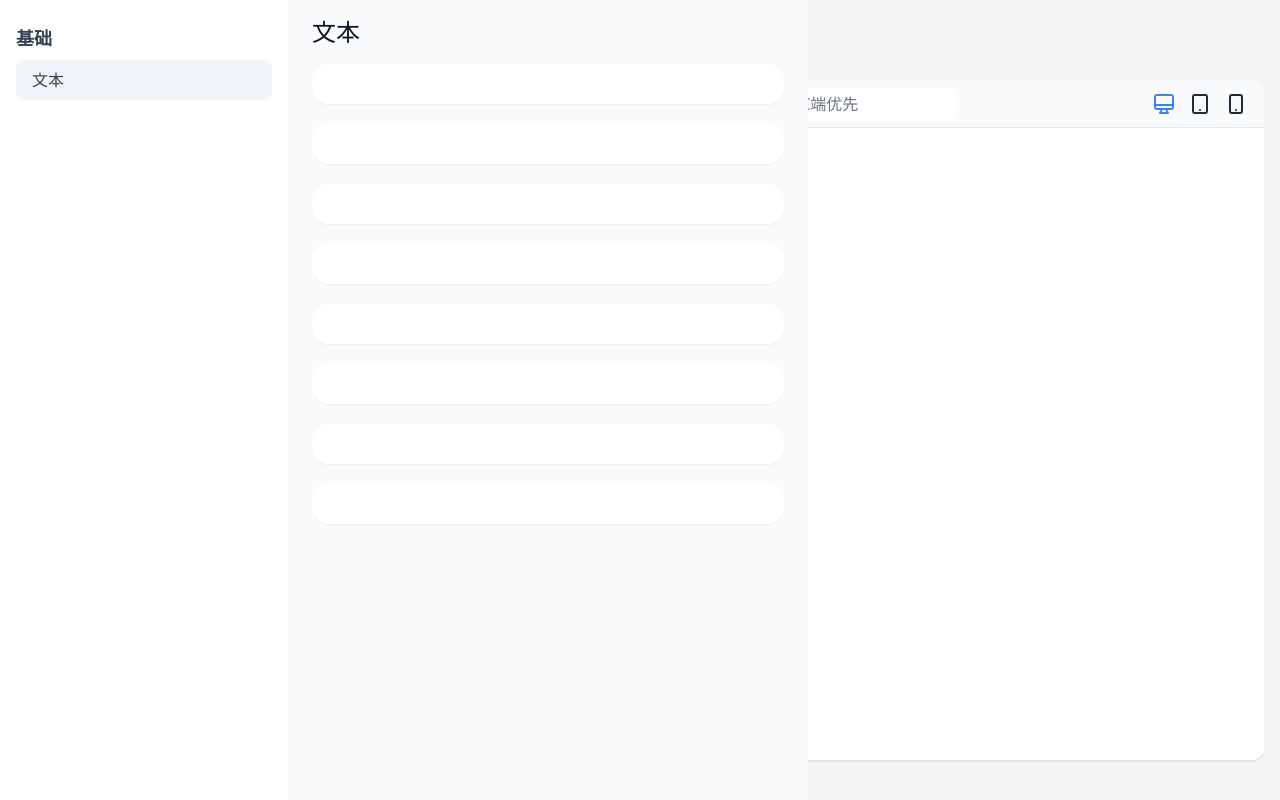
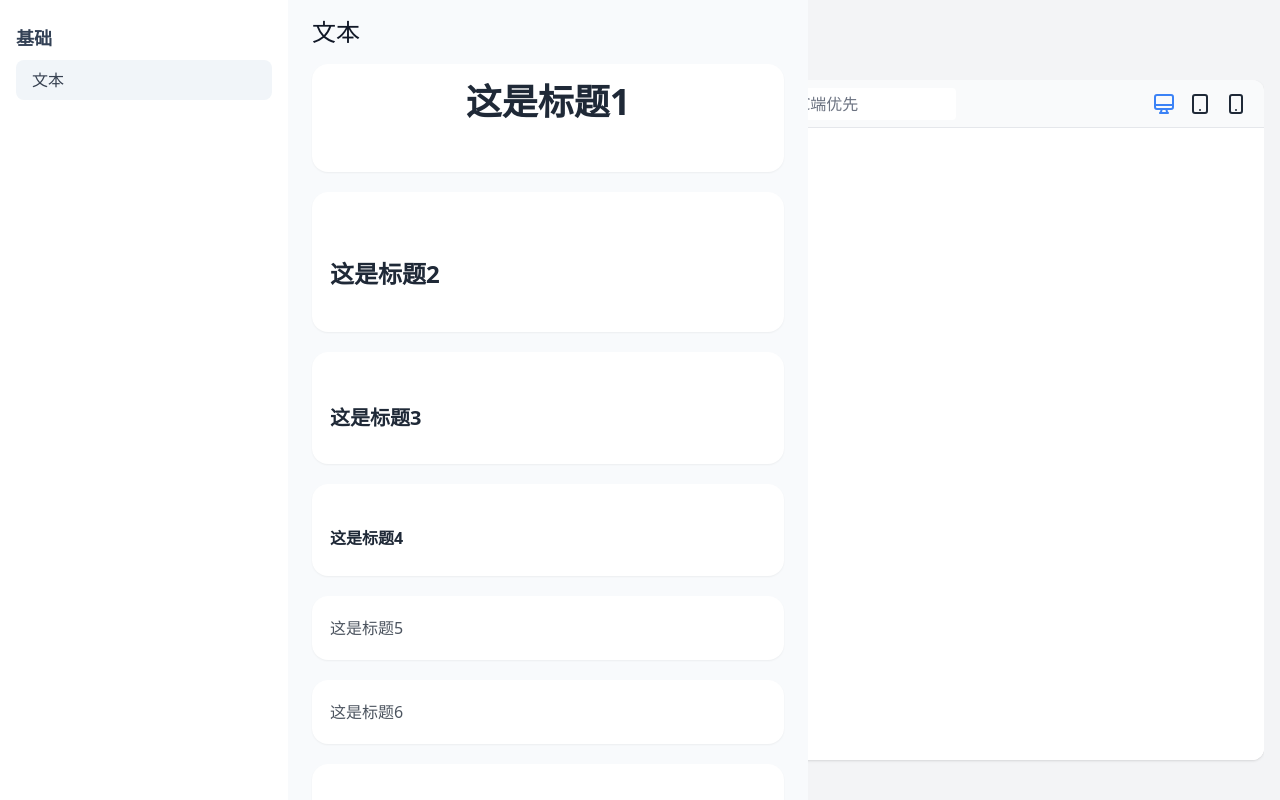
Before and after one commit to meetqy/acss-dnd, a Vue app: page / in a window 1280 px wide. Both pictures are taken after a click on the item "文本". Built offline with nearby package versions, Linux system fonts and the light colour scheme; the HTML template or start-up script is replaced by a standard one.

Commit message:
chore: 菜单和画布交互

```diff
--- a/src/stores/menu.ts
+++ b/src/stores/menu.ts
@@ -1,4 +1,4 @@
-import { h1, h2, h3, h4, h5, h6, p, span } from "@/template/text";
+import Text, { type Template } from "@/template/text";
 import { defineStore } from "pinia";
 
 export const useMenuStore = defineStore({
@@ -11,7 +11,7 @@ export const useMenuStore = defineStore({
         id: "1",
         text: "文本",
         wrapClass: ["prose"],
-        components: [h1, h2, h3, h4, h5, h6, p, span],
+        components: Text,
       },
     ],
   }),
@@ -46,5 +46,5 @@ export interface MenuComponent {
   id: string;
   text: string;
   wrapClass: string[];
-  components: JSX.Element[];
+  components: Template[];
 }
--- a/src/views/component-preview/index.tsx
+++ b/src/views/component-preview/index.tsx
@@ -1,6 +1,7 @@
 import { useMenuStore } from "@/stores/menu";
 import { useEventListener } from "@vueuse/core";
 import { computed, defineComponent, ref } from "vue";
+import { menuPostMessage } from "../iframe.io";
 import "./index.css";
 
 export default defineComponent({
@@ -30,12 +31,13 @@ export default defineComponent({
 
     const ondrag = (e: Event) => {
       const dragIndex = +(e.target as HTMLElement).id.split("_")[1];
+      if (dragIndex === menuStore.component) return;
       menuStore.setComponent(dragIndex);
-      const component = menuStore.curItem?.components[dragIndex];
     };
 
-    const ondragend = (e: Event) => {
-      console.log(e.target as HTMLElement, "dragend");
+    const ondragend = () => {
+      const component = menuStore.curItem?.components[menuStore.component];
+      menuPostMessage.component(component?.str);
     };
 
     return () => {
@@ -43,7 +45,7 @@ export default defineComponent({
         <div
           ref={element}
           class={`w-full h-full absolute transition-opacity ${
-            isShowComponent.value ? "opacity-100" : "opacity-0"
+            isShowComponent.value ? "opacity-100" : "opacity-0 hidden"
           }`}
         >
           <div class="mask mask-show" id="mask"></div>
@@ -63,9 +65,9 @@ export default defineComponent({
                   draggable
                   onDrag={ondrag}
                   onDragend={ondragend}
-                  class="translate-x-0 translate-y-0 card cursor-pointer p-4 mb-5 bg-base-100 shadow-sm border-4 border-transparent hover:border-primary"
+                  class="translate-x-0 translate-y-0 card cursor-pointer p-4 mb-5 bg-base-100 shadow-sm border-2 border-transparent hover:border-primary"
                 >
-                  {item}
+                  {item.jsx}
                 </li>
               ))}
             </ul>
--- a/src/views/editor-wrap/components/browser.vue
+++ b/src/views/editor-wrap/components/browser.vue
@@ -1,5 +1,3 @@
-<script lang="ts" setup></script>
-
 <template>
   <div
     class="w-full max-w-screen-xl m-auto overflow-hidden flex-1 pb-10"
--- a/src/views/editor-wrap/index.vue
+++ b/src/views/editor-wrap/index.vue
@@ -8,9 +8,16 @@
 </template>
 
 <script lang="ts" setup>
-import { ref } from "vue";
+import { onMounted, ref } from "vue";
+import { initIframeElement } from "../iframe.io";
 import Browser from "./components/browser.vue";
 import Mode from "./components/mode.vue";
+
+onMounted(() => {
+  // 初始化iframe
+  const iframe = document.getElementById("iframe-editor") as HTMLIFrameElement;
+  initIframeElement(iframe);
+});
 
 // false  =>  dark
 // true   =>  light
--- /dev/null
+++ b/src/views/iframe.io.ts
@@ -0,0 +1,32 @@
+// import type { VNode } from "@/stores/editor";
+
+let iframeElement: HTMLIFrameElement;
+
+// 初始化 iframe
+export const initIframeElement = (el: HTMLIFrameElement) => {
+  iframeElement = el;
+};
+
+enum IframeIoType {
+  menu,
+  component,
+}
+
+interface PostParam {
+  type: IframeIoType;
+  data: unknown;
+}
+
+const post = (params: PostParam) => {
+  return iframeElement.contentWindow?.postMessage(params);
+};
+
+// 菜单通知
+export const menuPostMessage = {
+  component: (data: unknown): void => {
+    post({
+      type: IframeIoType.component,
+      data,
+    });
+  },
+};
```
